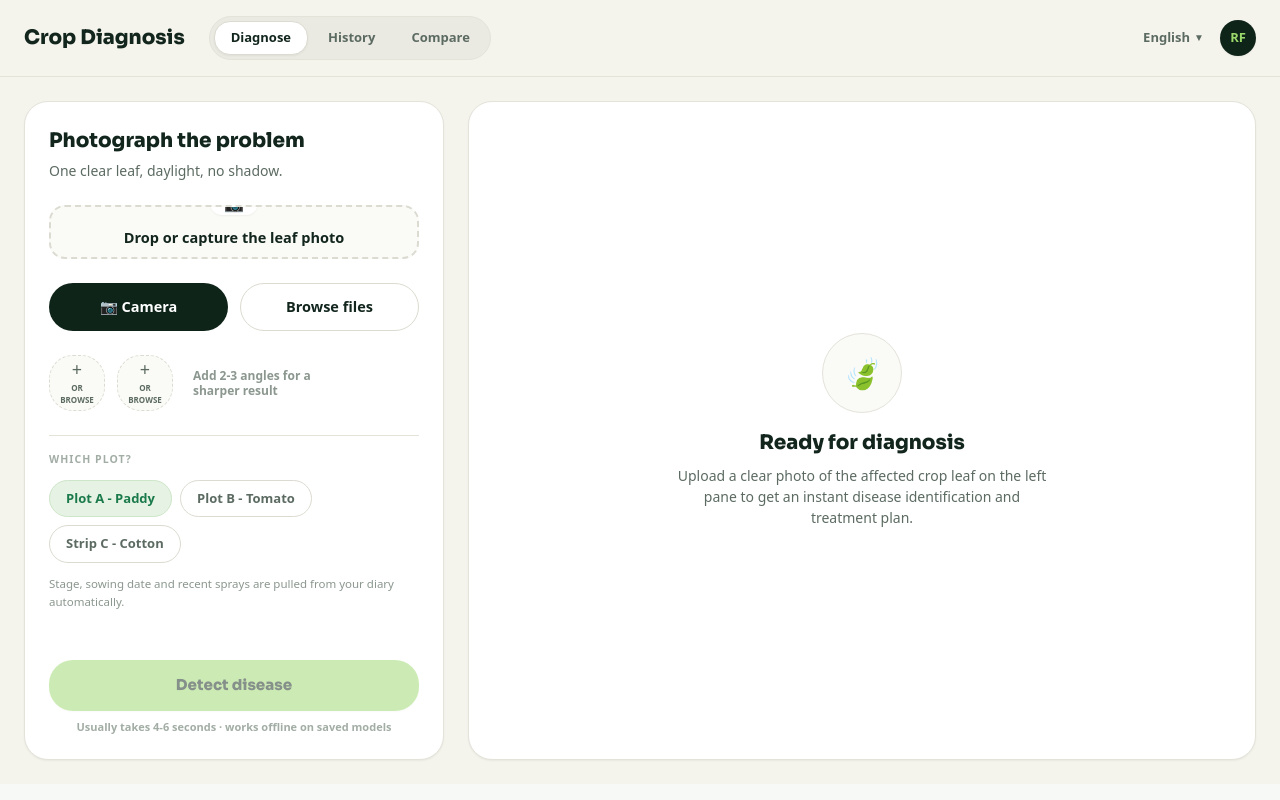
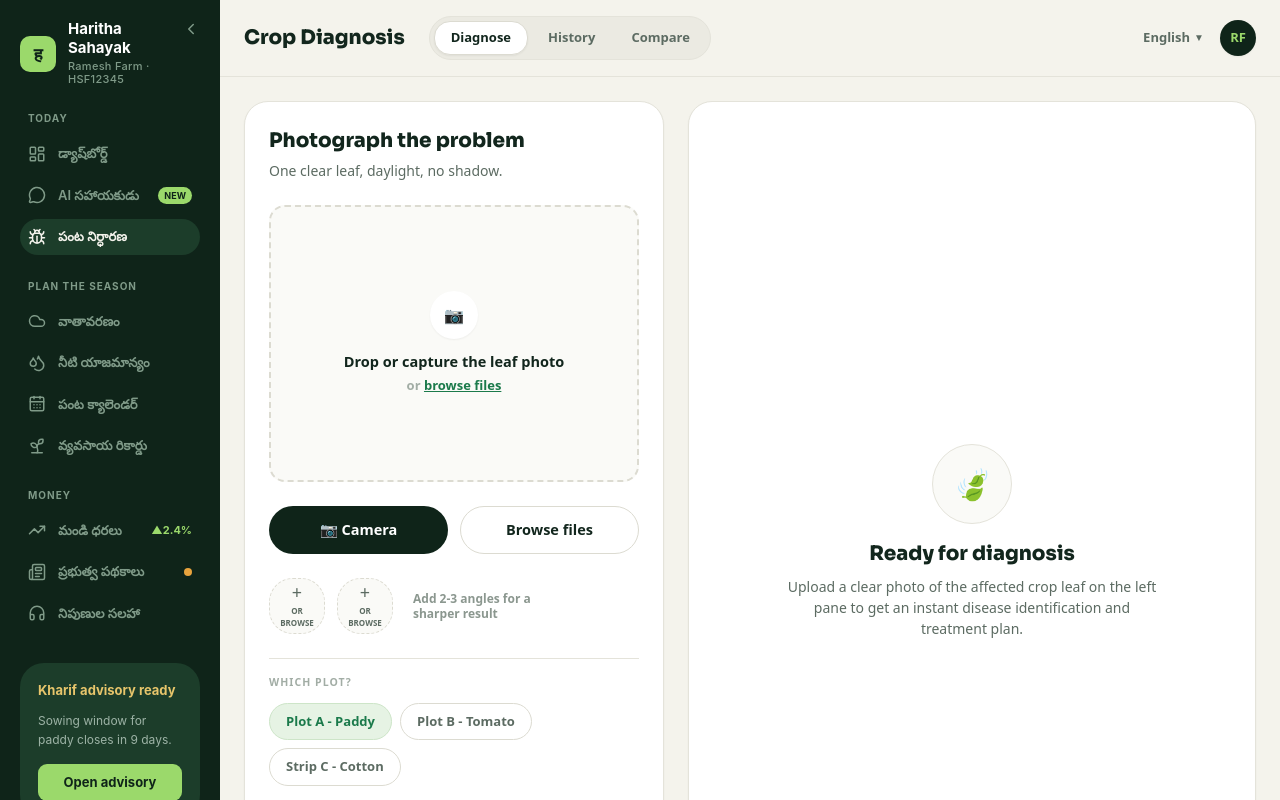
Before and after one commit to lokix20/GEN-AI, a React (Vite) app in the folder apps/web/: page /disease-detection in a window 1280 px wide. Shown: the top 800 px of the page. Built offline with nearby package versions, Linux system fonts and the light colour scheme; no server answers; the HTML template or start-up script is replaced by a standard one.

Commit message:
fix: make all inner layout pages scrollable on mobile and small viewports by removing fixed height calc and overflow hidden

```diff
--- a/apps/web/src/app/router.tsx
+++ b/apps/web/src/app/router.tsx
@@ -50,8 +50,11 @@ export function AppRouter() {
           <Route path="/reset-password" element={<ResetPasswordPage />} />
         </Route>
 
-        {/* Public disease detection — no login required */}
-        <Route path="/disease-detection" element={<DiseaseDetectionPage />} />
+        {/* Public disease detection — no login required, but still wrapped in AppShell so the
+            sidebar renders like every other page. Outside RouteGuard, inside the shell. */}
+        <Route element={<AppShell />}>
+          <Route path="/disease-detection" element={<DiseaseDetectionPage />} />
+        </Route>
 
         {/* Protected routes */}
         <Route element={<RouteGuard />}>
--- a/apps/web/src/pages/crop-calendar/CropCalendarPage.tsx
+++ b/apps/web/src/pages/crop-calendar/CropCalendarPage.tsx
@@ -134,7 +134,7 @@ export function CropCalendarPage() {
   });
 
   return (
-    <div className="flex flex-col h-[calc(100vh-1rem)] w-full bg-[#F4F3EC] select-none font-sans overflow-hidden text-left">
+    <div className="flex flex-col w-full bg-[#F4F3EC] select-none font-sans text-left pb-10">
 
       {/* Full-width Top Header */}
       <header className="flex items-center justify-between px-6 py-4 border-b border-[#E4E3DA] shrink-0 bg-[#F4F3EC]">
--- a/apps/web/src/pages/disease-detection/DiseaseDetectionPage.tsx
+++ b/apps/web/src/pages/disease-detection/DiseaseDetectionPage.tsx
@@ -397,7 +397,7 @@ export function DiseaseDetectionPage() {
   });
 
   return (
-    <div className="flex flex-col h-[calc(100vh-1rem)] w-full bg-[#F4F3EC] select-none font-sans overflow-hidden">
+    <div className="flex flex-col w-full bg-[#F4F3EC] select-none font-sans text-left pb-10">
 
       {/* Full-width Top Header */}
       <header className="flex items-center justify-between px-6 py-4 border-b border-[#E4E3DA] shrink-0 bg-[#F4F3EC]">
--- a/apps/web/src/pages/irrigation/IrrigationPage.tsx
+++ b/apps/web/src/pages/irrigation/IrrigationPage.tsx
@@ -5,7 +5,7 @@ export function IrrigationPage() {
   const navigate = useNavigate();
 
   return (
-    <div className="flex flex-col h-[calc(100vh-1rem)] w-full bg-[#F4F3EC] select-none font-sans overflow-hidden">
+    <div className="flex flex-col w-full bg-[#F4F3EC] select-none font-sans text-left pb-10">
 
       {/* Full-width Top Header */}
       <header className="flex items-center justify-between px-6 py-4 border-b border-[#E4E3DA] shrink-0 bg-[#F4F3EC]">
--- a/apps/web/src/pages/schemes/SchemesPage.tsx
+++ b/apps/web/src/pages/schemes/SchemesPage.tsx
@@ -53,7 +53,7 @@ export function SchemesPage() {
   const incomeSchemesCount = eligibleSchemes.filter((m) => m.scheme.category === "income" || m.scheme.category === "state").length;
 
   return (
-    <div className="flex flex-col h-[calc(100vh-1rem)] w-full bg-[#F4F3EC] select-none font-sans overflow-hidden text-left">
+    <div className="flex flex-col w-full bg-[#F4F3EC] select-none font-sans text-left pb-10">
 
       {/* Top Header */}
       <header className="flex items-center justify-between px-6 py-4 border-b border-[#E4E3DA] shrink-0 bg-[#F4F3EC]">
--- a/apps/web/src/pages/weather/WeatherPage.tsx
+++ b/apps/web/src/pages/weather/WeatherPage.tsx
@@ -180,7 +180,7 @@ export function WeatherPage() {
   }).slice(0, 7);
 
   return (
-    <div className="flex flex-col h-[calc(100vh-1rem)] min-h-screen w-full bg-[#F4F3EC] select-none font-sans overflow-hidden text-left pb-10">
+    <div className="flex flex-col w-full bg-[#F4F3EC] select-none font-sans text-left pb-10">
 
       {/* Top Header */}
       <header className="flex items-center justify-between px-6 py-4 border-b border-[#E4E3DA] shrink-0 bg-[#F4F3EC]">
```
